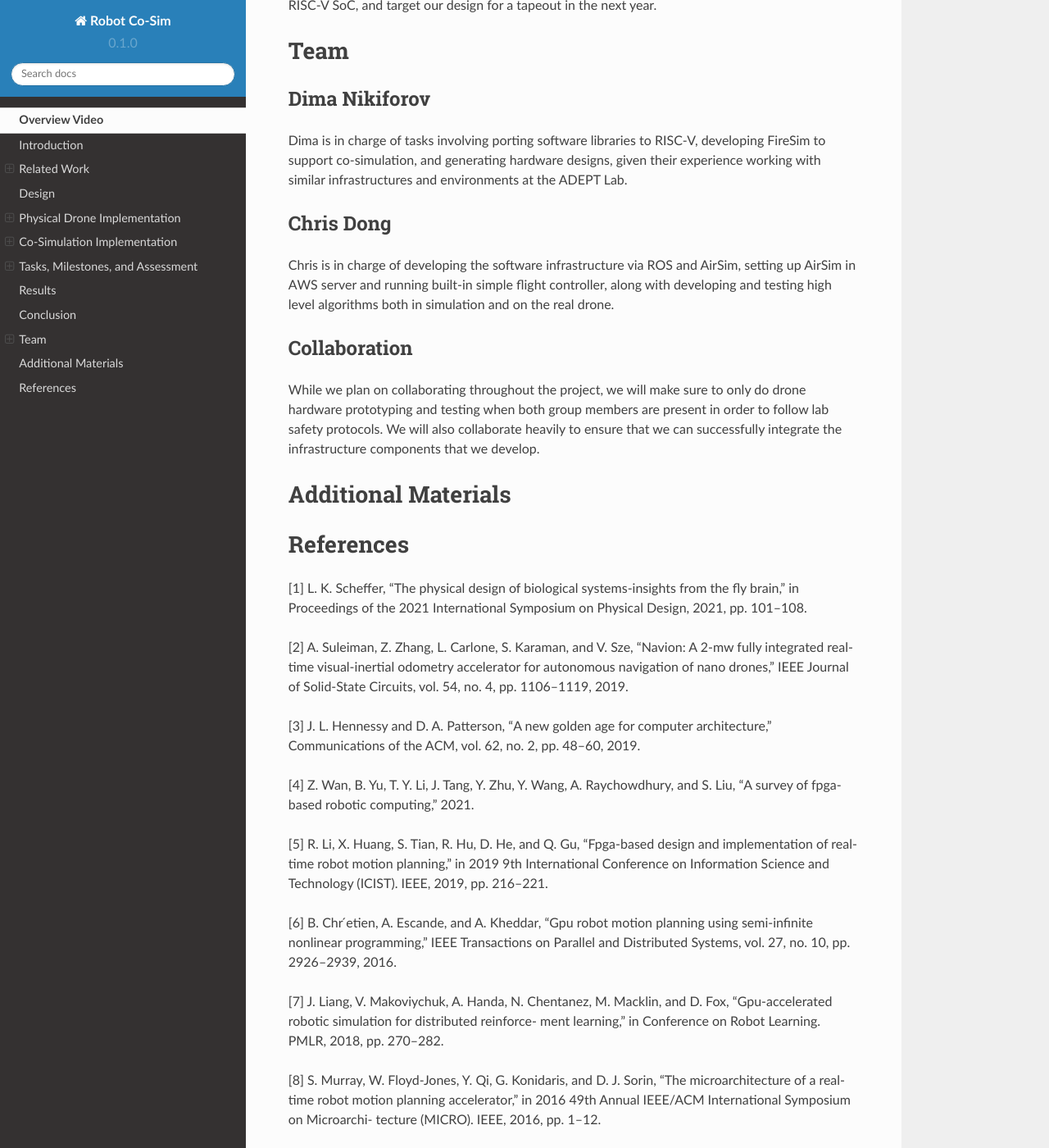
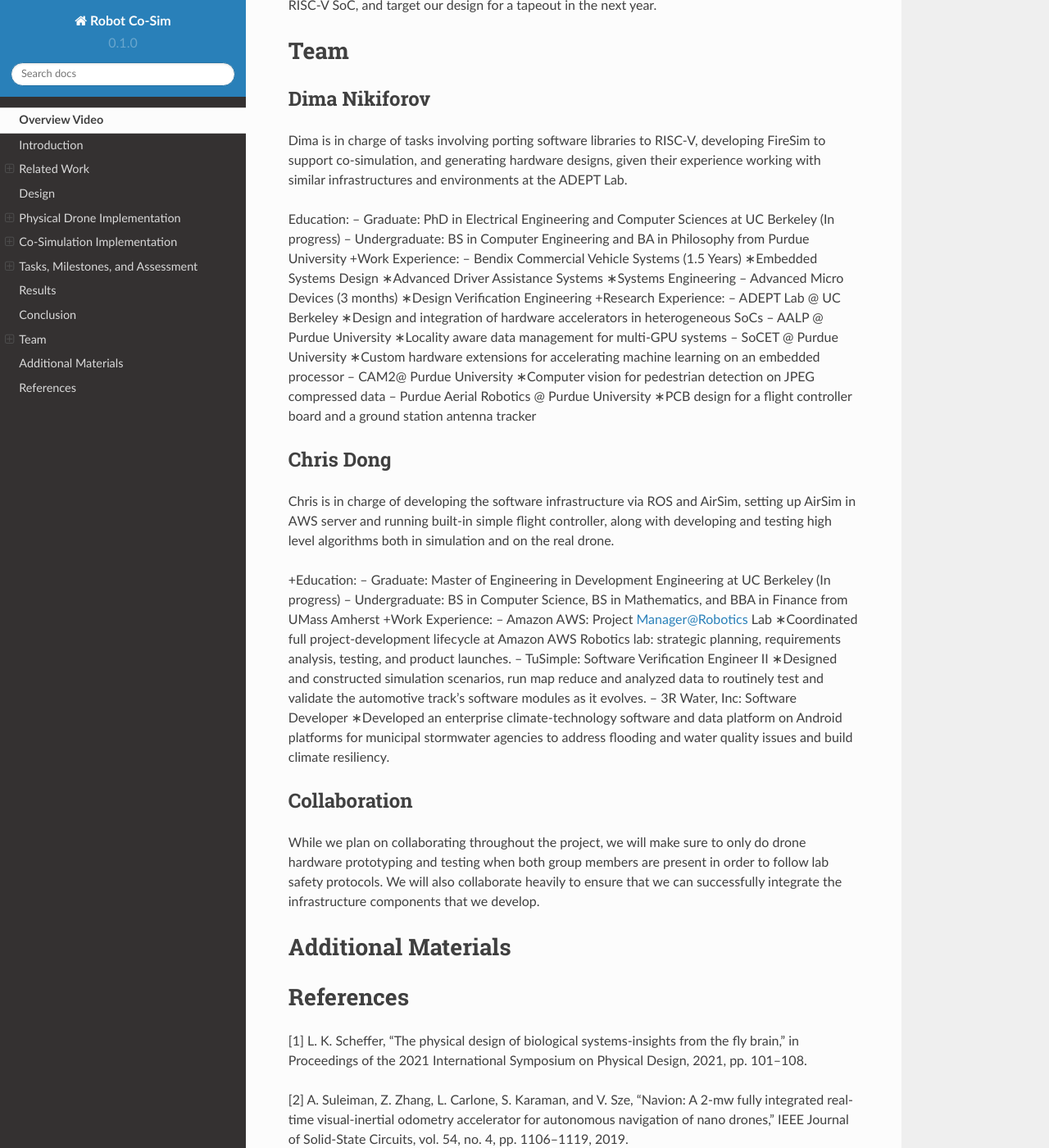
Before and after one commit to CobbledSteel/eecs206a-cosim, a Sphinx documentation site: the page built from docs/source/cosim.rst, in a window 1280 px wide and 1400 px high, scrolled down 18575 px. Shown: the whole window at 82% size. Built offline with Sphinx 7.4.7 and the Read the Docs theme 2.0.0, drawn with Linux system fonts in a browser that asks for light colours; some of the changed text lies outside the part shown.

Commit message:
add bios

```diff
--- a/docs/source/cosim.rst
+++ b/docs/source/cosim.rst
@@ -673,6 +673,29 @@ RISC-V, developing FireSim to support co-simulation, and generating
 hardware designs, given their experience working with similar
 infrastructures and environments at the ADEPT Lab.
 
+Education:
+– Graduate: PhD in Electrical Engineering and Computer Sciences at UC Berkeley (In progress)
+– Undergraduate: BS in Computer Engineering and BA in Philosophy from Purdue University
++Work Experience:
+– Bendix Commercial Vehicle Systems (1.5 Years)
+∗Embedded Systems Design
+∗Advanced Driver Assistance Systems
+∗Systems Engineering
+– Advanced Micro Devices (3 months)
+∗Design Verification Engineering
++Research Experience:
+– ADEPT Lab @ UC Berkeley
+∗Design and integration of hardware accelerators in heterogeneous SoCs
+– AALP @ Purdue University
+∗Locality aware data management for multi-GPU
+systems
+– SoCET @ Purdue University
+∗Custom hardware extensions for accelerating machine learning on an embedded processor
+– CAM2@ Purdue University
+∗Computer vision for pedestrian detection on JPEG compressed data
+– Purdue Aerial Robotics @ Purdue University
+∗PCB design for a flight controller board and a ground station antenna tracker
+
 Chris Dong
 ----------
 
@@ -680,6 +703,17 @@ Chris is in charge of developing the software infrastructure via ROS and AirSim,
 setting up AirSim in AWS server and running built-in simple flight
 controller, along with developing and testing high level algorithms both
 in simulation and on the real drone.
+
++Education:
+– Graduate: Master of Engineering in Development Engineering at UC Berkeley (In progress)
+– Undergraduate: BS in Computer Science, BS in Mathematics, and BBA in Finance from UMass Amherst
++Work Experience:
+– Amazon AWS: Project Manager@Robotics Lab
+∗Coordinated full project-development lifecycle at Amazon AWS Robotics lab: strategic planning, requirements analysis, testing, and product launches.
+– TuSimple: Software Verification Engineer II
+∗Designed and constructed simulation scenarios, run map reduce and analyzed data to routinely test and validate the automotive track’s software modules as it evolves.
+– 3R Water, Inc: Software Developer
+∗Developed an enterprise climate-technology software and data platform on Android platforms for municipal stormwater agencies to address flooding and water quality issues and build climate resiliency.
 
 Collaboration
 -------------
```
